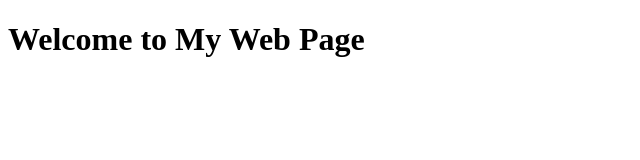
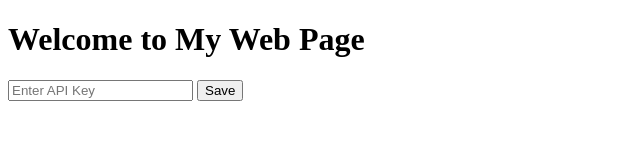
Before and after one commit to crstamps2/Livestream-Info-Updater, a plain HTML site: page index.html in a window 1280 px wide. Shown: the whole page, without its empty margins (0-640 px from the left). Drawn offline with Linux system fonts and the light colour scheme.

Commit message:
comment out need for google sign in, we are going with an api key route
add masked input field for api key, on save, stores in localstorage

```diff
--- a/index.html
+++ b/index.html
@@ -7,12 +7,22 @@
   <h1>Welcome to My Web Page</h1>
 
 
-  <script src="https://accounts.google.com/gsi/client" async defer></script>
+  <!-- <script src="https://accounts.google.com/gsi/client" async defer></script>
   <div id="g_id_onload"
         data-client_id="YOUR_CLIENT_ID"
         data-callback="handleCredentialResponse">
   </div>
   <div class="g_id_signin" data-type="standard"></div>
+   -->
 
+  <input type="password" id="api-key-input" placeholder="Enter API Key" />
+  <button onclick="saveApiKey()">Save</button>
+
+  <script>
+    function saveApiKey() {
+      var apiKey = document.getElementById("api-key-input").value;
+      localStorage.setItem("api-key", apiKey);
+    }
+  </script>
 </body>
 </html>
```
